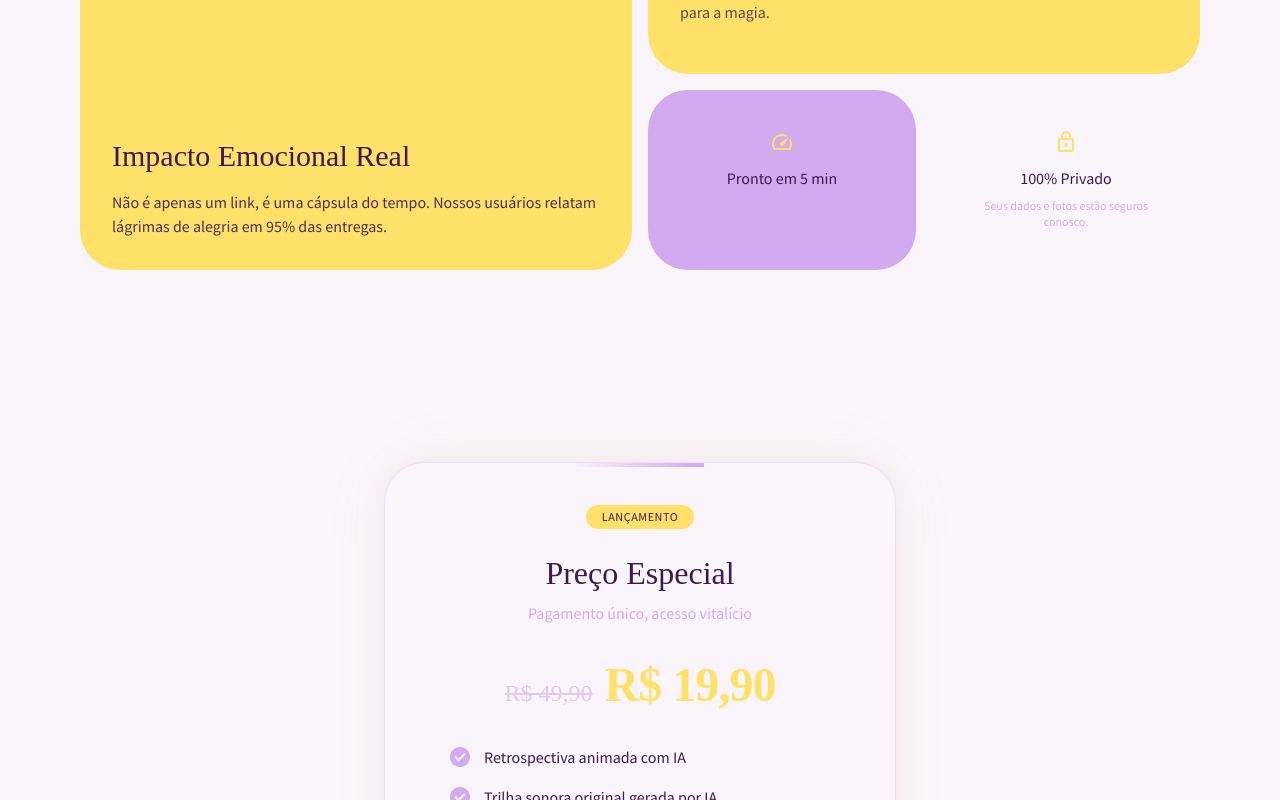
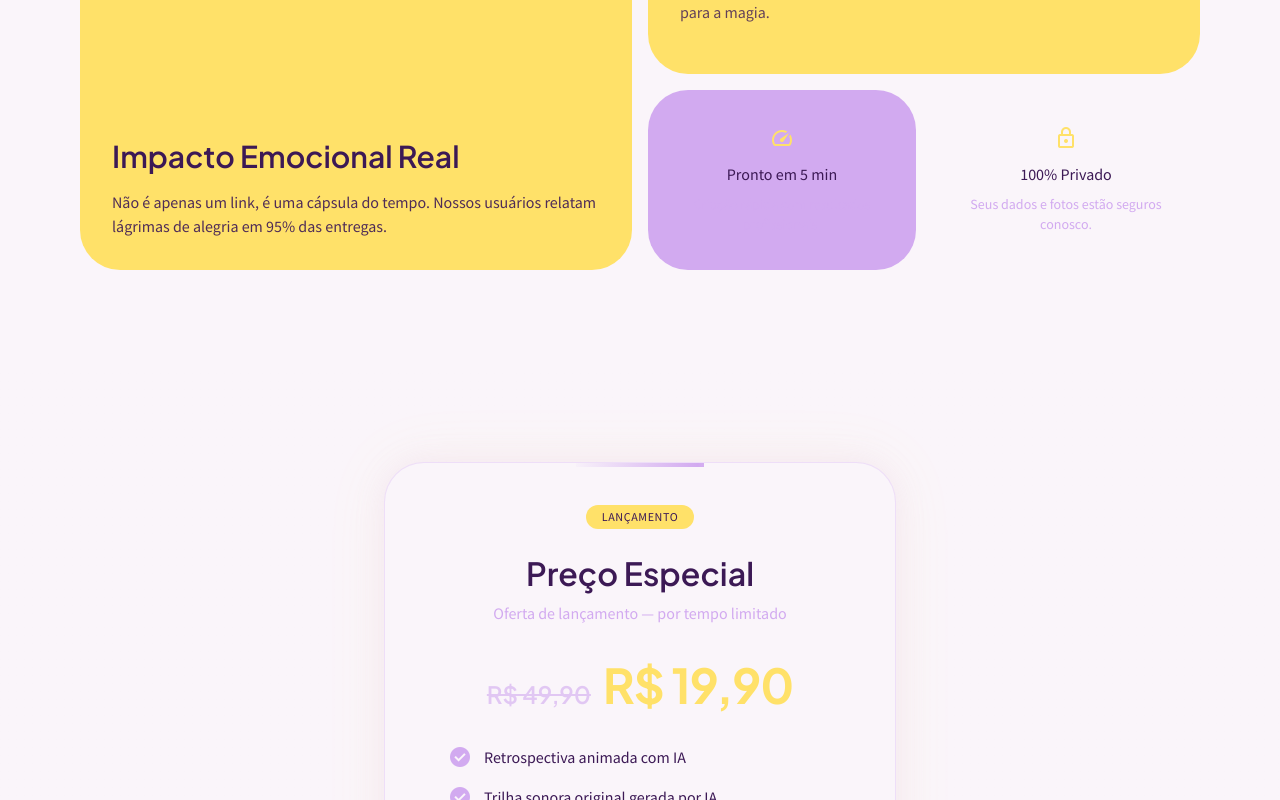
Before and after one commit to edrodrigues/qr_magico, a React (Vite) app: page / in a window 1280 px wide. Shown: the part 1800-2600 px from the top of the page. Built offline with nearby package versions, Linux system fonts and the light colour scheme; no server answers.

Commit message:
feat: Update font styles and enhance text readability across the application

```diff
--- a/index.html
+++ b/index.html
@@ -8,7 +8,7 @@
     <title>Momento Mágico | Presentes que tocam o coração</title>
     <link rel="preconnect" href="https://fonts.googleapis.com" />
     <link rel="preconnect" href="https://fonts.gstatic.com" crossorigin />
-    <link href="https://fonts.googleapis.com/css2?family=Source+Sans+Pro:wght@400;500;600;700&family=JetBrains+Mono:wght@400;500&display=swap" rel="stylesheet" />
+    <link href="https://fonts.googleapis.com/css2?family=Plus+Jakarta+Sans:wght@600;700;800&family=Source+Sans+Pro:wght@400;500;600;700&family=JetBrains+Mono:wght@400;500&display=swap" rel="stylesheet" />
     <!-- Google tag (gtag.js) -->
     <script async src="https://www.googletagmanager.com/gtag/js?id=G-RH7HE06E5M"></script>
     <script>
--- a/src/index.css
+++ b/src/index.css
@@ -73,11 +73,11 @@
   --color-coral-deep: #3C1955;
   --color-gold-glimmer: #FFE169;
 
-  --font-display-lg: "Times New Roman", Times, serif;
-  --font-display-lg-mobile: "Times New Roman", Times, serif;
-  --font-headline-md: "Times New Roman", Times, serif;
-  --font-headline-md-mobile: "Times New Roman", Times, serif;
-  --font-title-lg: "Times New Roman", Times, serif;
+  --font-display-lg: "Plus Jakarta Sans", "Times New Roman", Times, serif;
+  --font-display-lg-mobile: "Plus Jakarta Sans", "Times New Roman", Times, serif;
+  --font-headline-md: "Plus Jakarta Sans", "Times New Roman", Times, serif;
+  --font-headline-md-mobile: "Plus Jakarta Sans", "Times New Roman", Times, serif;
+  --font-title-lg: "Plus Jakarta Sans", "Times New Roman", Times, serif;
   --font-body-lg: "Source Sans Pro", "Source Sans 3", sans-serif;
   --font-body-md: "Source Sans Pro", "Source Sans 3", sans-serif;
   --font-label-md: "Source Sans Pro", "Source Sans 3", sans-serif;
@@ -86,17 +86,17 @@
 
   --text-display-lg: 48px;
   --text-display-lg--line-height: 56px;
-  --text-display-lg--font-weight: 400;
+  --text-display-lg--font-weight: 700;
   --text-display-lg--letter-spacing: -0.02em;
   --text-display-lg-mobile: 36px;
   --text-display-lg-mobile--line-height: 44px;
-  --text-display-lg-mobile--font-weight: 400;
+  --text-display-lg-mobile--font-weight: 700;
   --text-headline-md: 32px;
   --text-headline-md--line-height: 40px;
-  --text-headline-md--font-weight: 400;
+  --text-headline-md--font-weight: 600;
   --text-headline-md-mobile: 24px;
   --text-headline-md-mobile--line-height: 32px;
-  --text-headline-md-mobile--font-weight: 400;
+  --text-headline-md-mobile--font-weight: 600;
   --text-title-lg: 20px;
   --text-title-lg--line-height: 28px;
   --text-title-lg--font-weight: 500;
@@ -352,6 +352,7 @@
   }
   .animate-floating,
   .animate-gradient,
+  .animate-reveal,
   .waveform-bar,
   .animate-slide-up,
   .skeleton {
--- a/src/pages/HomePage.tsx
+++ b/src/pages/HomePage.tsx
@@ -140,7 +140,7 @@ export function HomePage() {
                 Presentes que tocam o coração
               </h1>
               <p className="font-body-lg text-body-lg text-on-surface-variant mb-10 max-w-lg mx-auto md:mx-0">
-                Transformamos suas memórias em uma experiência sensorial única. Crie retrospectivas animadas com trilhas sonoras geradas por IA e entregue através de um QR Code elegante.
+                Crie retrospectivas animadas com trilhas sonoras geradas por IA. Entregue através de um QR Code elegante.
               </p>
               <div className="flex flex-col sm:flex-row gap-4 justify-center md:justify-start">
                 <Link
@@ -152,7 +152,7 @@ export function HomePage() {
                   Criar presente
                 </Link>
                 <a
-                  href="https://www.momentomagico.xyz/p/samuel-mqnlwjgacp1f"
+                  href="https://www.momentomagico.xyz/p/aparecida-mr6dxuz73vm9"
                   target="_blank"
                   rel="noopener noreferrer"
                   className="border-2 border-primary text-primary px-8 py-4 rounded-full font-label-md text-label-md hover:bg-primary/5 transition-all flex items-center justify-center gap-2"
@@ -284,12 +284,12 @@ export function HomePage() {
             <div className="md:col-span-1 bg-surface-container-high p-8 rounded-[2.5rem] flex flex-col justify-center text-center hover:bg-surface-container-highest transition-colors duration-300">
               <span className="material-symbols-outlined text-primary text-4xl mb-3">speed</span>
               <h3 className="font-label-md">Pronto em 5 min</h3>
-              <p className="text-xs text-on-surface-variant mt-2">Criação rápida com resultados profissionais.</p>
+              <p className="text-sm text-on-surface-variant mt-2">Criação rápida com resultados profissionais.</p>
             </div>
             <div className="md:col-span-1 bg-warm-gray p-8 rounded-[2.5rem] flex flex-col justify-center text-center hover:bg-warm-gray/80 transition-colors duration-300">
               <span className="material-symbols-outlined text-primary text-4xl mb-3">lock</span>
               <h3 className="font-label-md">100% Privado</h3>
-              <p className="text-xs text-on-surface-variant mt-2">Seus dados e fotos estão seguros conosco.</p>
+              <p className="text-sm text-on-surface-variant mt-2">Seus dados e fotos estão seguros conosco.</p>
             </div>
           </div>
         </section>
@@ -302,7 +302,7 @@ export function HomePage() {
                 LANÇAMENTO
               </div>
               <h2 className="font-headline-md text-headline-md text-on-surface mb-2">Preço Especial</h2>
-              <p className="font-body-md text-on-surface-variant mb-8">Pagamento único, acesso vitalício</p>
+              <p className="font-body-md text-on-surface-variant mb-8">Oferta de lançamento — por tempo limitado</p>
 
               <div className="flex items-baseline justify-center gap-3 mb-8">
                 <span className="price-original font-title-lg text-on-surface-variant line-through opacity-60 text-2xl">R$ 49,90</span>
@@ -338,13 +338,17 @@ export function HomePage() {
                 <span>Compra 100% segura</span>
                 <span className="material-symbols-outlined text-sm">verified</span>
               </div>
+              <div className="mt-3 flex items-center justify-center gap-2 text-xs text-on-surface-variant">
+                <span className="material-symbols-outlined text-sm">shield</span>
+                <span>Garantia de 7 dias ou seu dinheiro de volta</span>
+              </div>
             </div>
           </div>
         </section>
 
         <section ref={trustReveal.ref} id="galeria" className={`scroll-mt-24 py-20 border-t border-outline-variant/20 content-visibility-auto ${trustReveal.visible ? "animate-reveal" : ""}`}>
           <div className="max-w-container-max mx-auto px-margin-mobile md:px-margin-desktop">
-            <div className="flex flex-wrap justify-center items-center gap-8 md:gap-16 opacity-60">
+            <div className="flex flex-wrap justify-center items-center gap-8 md:gap-16 opacity-80">
               <div className="flex items-center gap-2">
                 <span className="material-symbols-outlined text-secondary">verified_user</span>
                 <span className="font-label-md uppercase tracking-wider">Pagamento Seguro</span>
@@ -373,7 +377,13 @@ export function HomePage() {
                     <h2 className="font-headline-md text-on-surface-variant italic mb-8">&ldquo;{t.quote}&rdquo;</h2>
                     <div className="flex items-center justify-center gap-4">
                       <div className="w-12 h-12 rounded-full overflow-hidden border-2 border-primary bg-warm-gray flex items-center justify-center">
-                        <span className="material-symbols-outlined text-on-surface-variant text-lg">person</span>
+                        {t.img ? (
+                          <img src={t.img} alt={t.name} className="w-full h-full object-cover" loading="lazy" />
+                        ) : (
+                          <span className="font-label-md text-primary font-bold">
+                            {t.name.split(" ").map(n => n[0]).join("").slice(0, 2)}
+                          </span>
+                        )}
                       </div>
                       <div className="text-left">
                         <p className="font-label-md text-on-surface">{t.name}</p>
```
